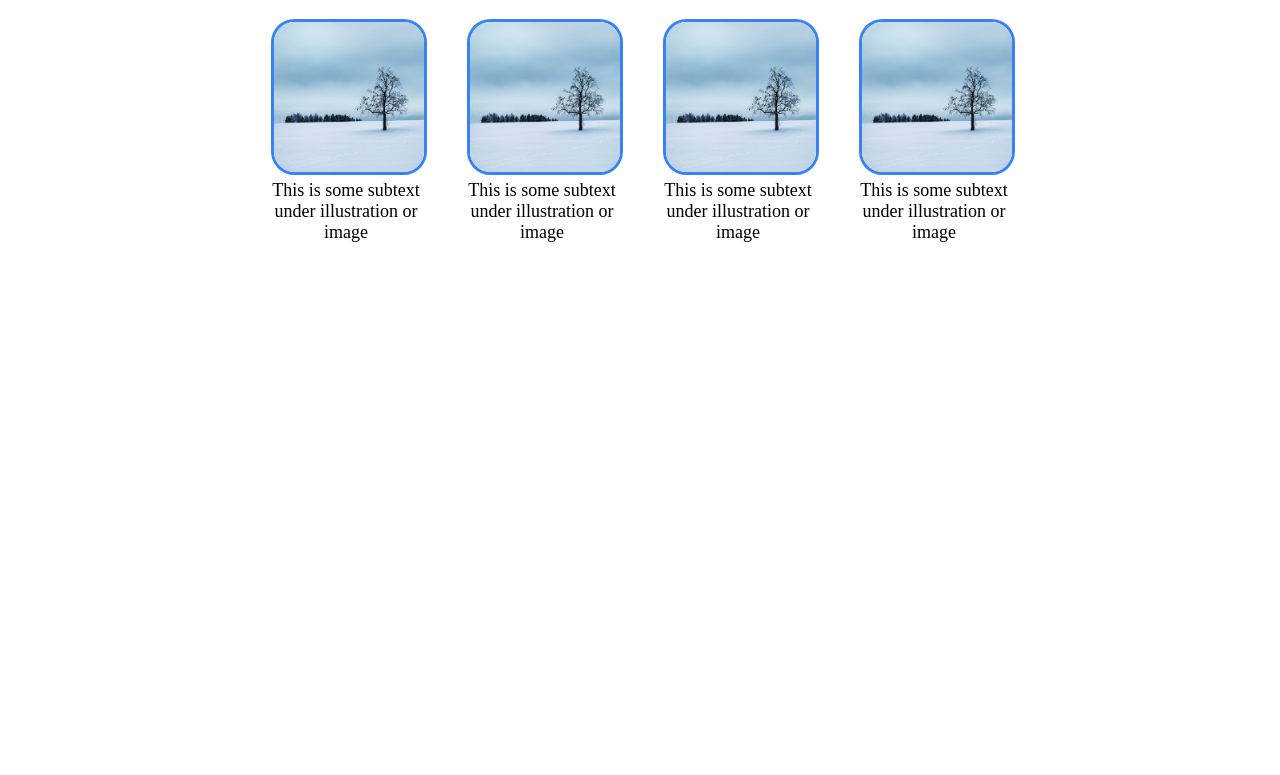
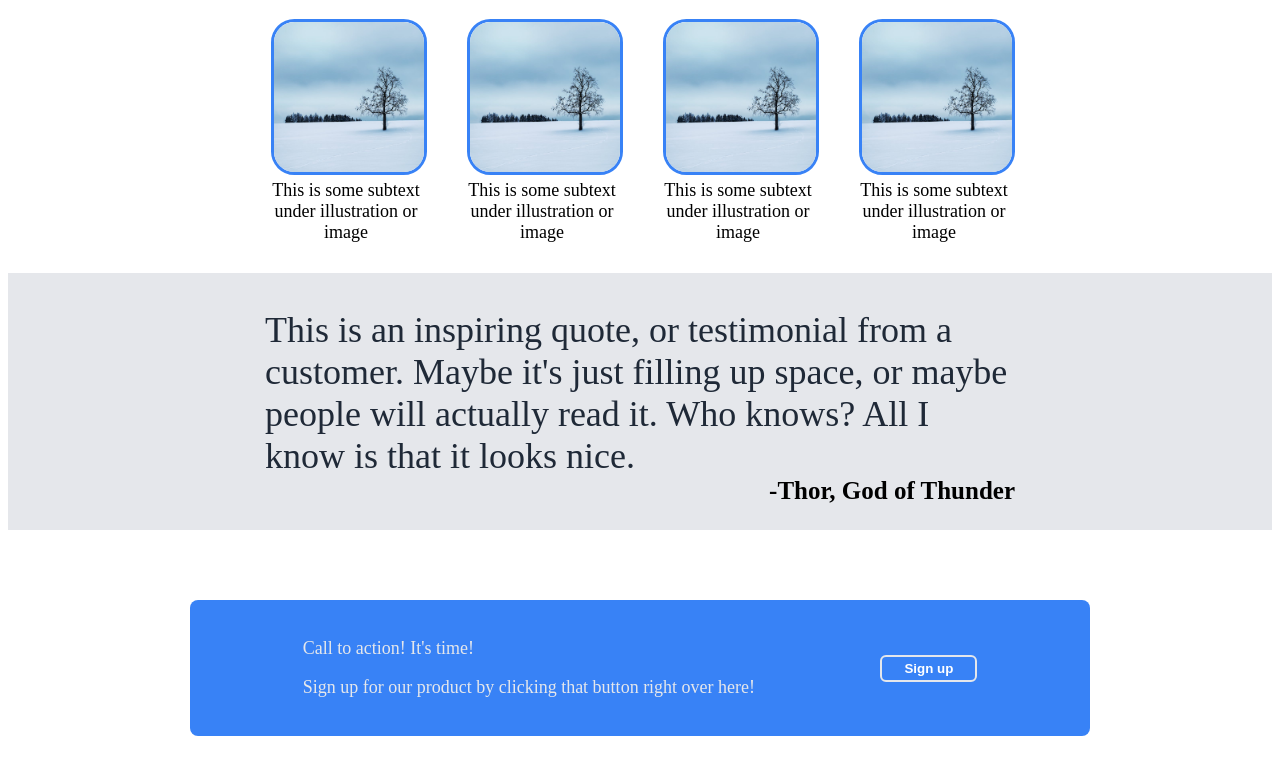
Before and after one commit to miske11/landing-page, a plain HTML site: page index.html in a window 1280 px wide. Shown: the part 565-1340 px from the top of the page. Before the commit the page ends 816 px from the top, so only its background shows below. Drawn offline with Linux system fonts and the light colour scheme.

Commit message:
Added and styled third and fourth part

```diff
--- a/index.html
+++ b/index.html
@@ -50,6 +50,24 @@
             </div>
         </div>
     </div>
+    <div class="third-container">
+        <div class="text">
+            <p id="quote">This is an inspiring quote, or testimonial from a customer. Maybe it's just filling up space,
+                or
+                maybe people
+                will actually read it. Who knows? All I know is that it looks nice.</p>
+            <p id="name">-Thor, God of Thunder</p>
+        </div>
+    </div>
+    <div class="fourth-container">
+        <div class="container">
+            <div class="form-text">
+            <p>Call to action! It's time!</p>
+            <p>Sign up for our product by clicking that button right over here!</p>
+            </div>
+            <button>Sign up</button>
+        </div>
+    </div>
 
 </body>
 
--- a/style.css
+++ b/style.css
@@ -104,3 +104,65 @@ h1 {
 .small-content p {
     margin: 0;
 }
+
+.second-container {
+    margin-bottom: 30px;
+}
+
+/* third part */
+
+.third-container {
+    background-color: #E5E7EB;
+    display: flex;
+    flex-direction: column;
+    justify-content: center;
+    align-items: center;
+}
+
+
+#quote {
+
+    font-size: 36px;
+    color: #1F2937;
+    width: 750px;
+    margin-bottom: 0;
+}
+
+#name {
+    margin-top: 0;
+    display: flex;
+    justify-content: end;
+    align-items: flex-end;
+    font-size: 25px;
+    font-weight: 700;
+}
+
+/* fourth part */
+
+.fourth-container {
+    display: flex;
+    justify-content: center;
+    align-items: center;
+}
+
+.fourth-container .container {
+    background-color: #3882F6;
+    color:#E5E7EB;
+    display: flex;
+    justify-content: space-around;
+    align-items: center;
+    width: 800px;
+    margin: 70px;
+    padding: 20px 50px;
+    border-radius: 8px;
+    font-size: 18px;
+}
+
+.fourth-container button {
+    background-color: #3882F6;
+    color: white;
+    border-radius: 6px;
+    padding: 4px 22px;
+    font-weight: 700;
+    border: 2px solid #E5E7EB;
+}
```
